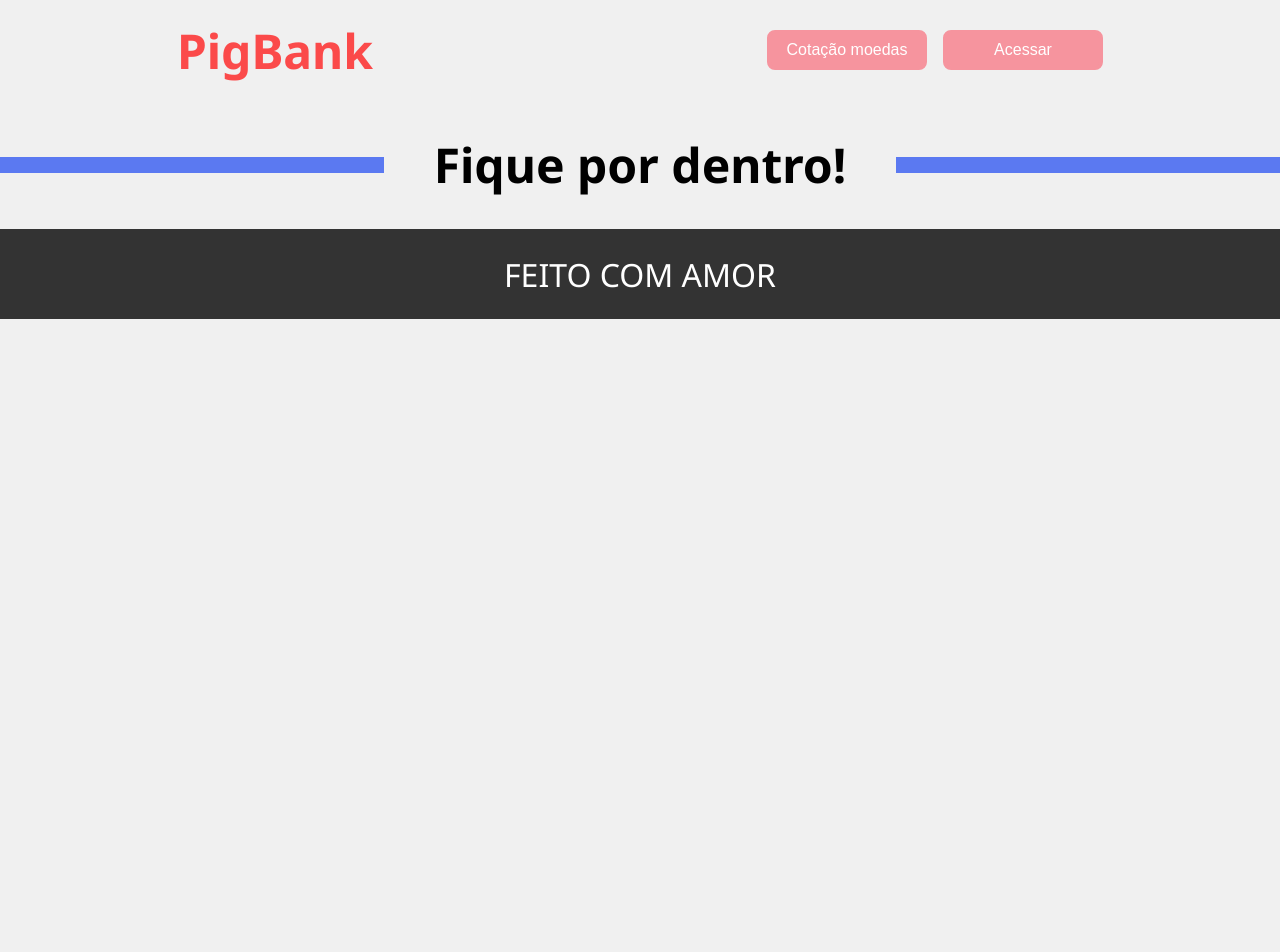
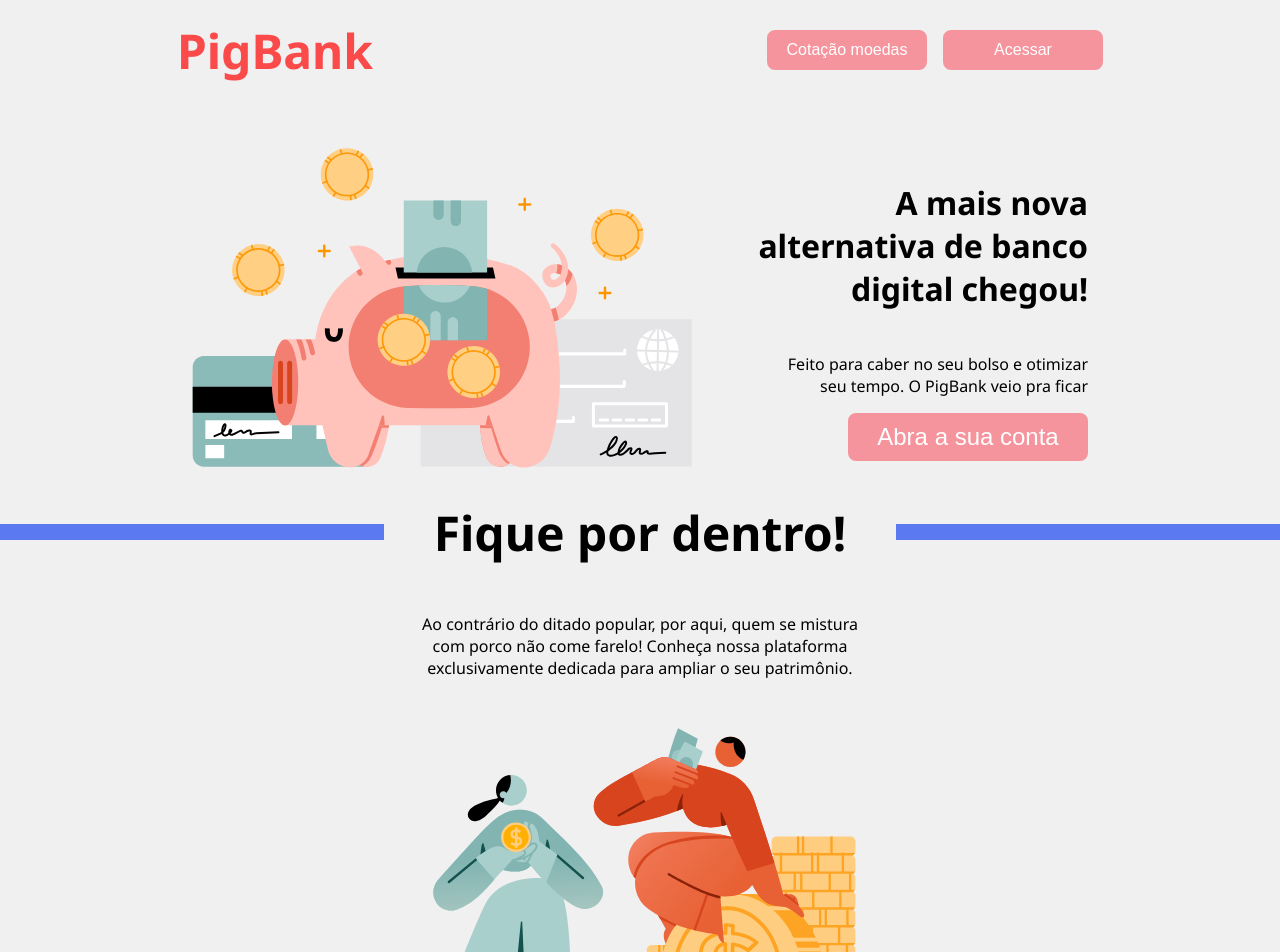
Before and after one commit to camposlaura/pigbank, a React (Create React App) app: page /404 in a window 1280 px wide. Shown: the top 952 px of the page. Before the commit the page ends 800 px from the top, so only its background shows below. Built offline with nearby package versions, Linux system fonts and the light colour scheme.

Commit message:
criação da homepage

```diff
--- /dev/null
+++ b/src/pages/HomePage/HomePage.css
@@ -0,0 +1,28 @@
+.page-container {
+    margin: 3rem 0;
+}
+
+.div-1, .div-2 {
+    margin: 0 12rem;
+    gap: 2rem;
+    display: flex;
+    align-items: center;
+    justify-content: center;
+    /* flex-wrap: wrap; */
+}
+
+.div-1-info {
+    display: flex;
+    flex-direction: column;
+    align-items: flex-end;
+    justify-content: space-between;
+    text-align: right;
+}
+
+.div-2 {
+    flex-direction: column;
+}
+
+img {
+    max-width: 500px;
+}
--- a/src/pages/HomePage/HomePage.jsx
+++ b/src/pages/HomePage/HomePage.jsx
@@ -5,13 +5,32 @@ import Button from '../../components/Button/Button'
 import Title from '../../components/Title/Title'
 import piggyBank from '../../assets/piggy-bank.svg'
 import people from '../../assets/people.svg'
+import './HomePage.css'
 
 function HomePage() {
     return (
         <>
             <Header />
 
-            <Title text='Fique por dentro!'/>
+            <div className='page-container'>
+
+                <div className='div-1'>
+                    <img src={piggyBank} alt="desenho de um cofre em formato de porquinho" />
+                    <div className='div-1-info'>
+                        <h2>A mais nova alternativa de banco digital chegou!</h2>
+                        <p>Feito para caber no seu bolso e otimizar<br/>seu tempo. O PigBank veio pra ficar</p>
+                        <Button>Abra a sua conta</Button>
+                    </div>
+                </div>
+
+                <Title text='Fique por dentro!'/>
+
+                <div className='div-2'>
+                    <p>Ao contrário do ditado popular, por aqui, quem se mistura<br/>com porco não come farelo! Conheça nossa plataforma<br/>exclusivamente dedicada para ampliar o seu patrimônio.</p>
+                    <img src={people} alt="desenho de pessoas com dinheiro" />
+                    <Button>Cotação Moedas</Button>
+                </div>
+            </div>
 
             <Footer />
         </>
```
